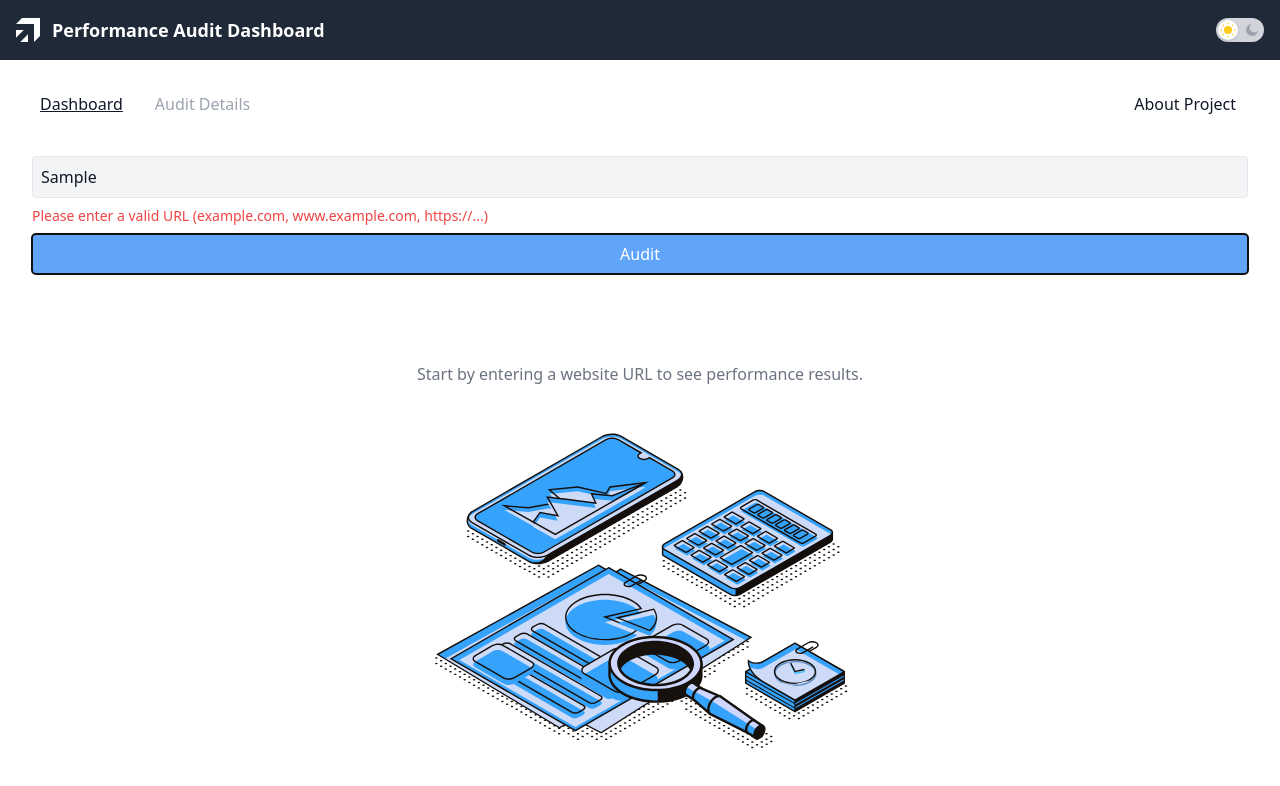
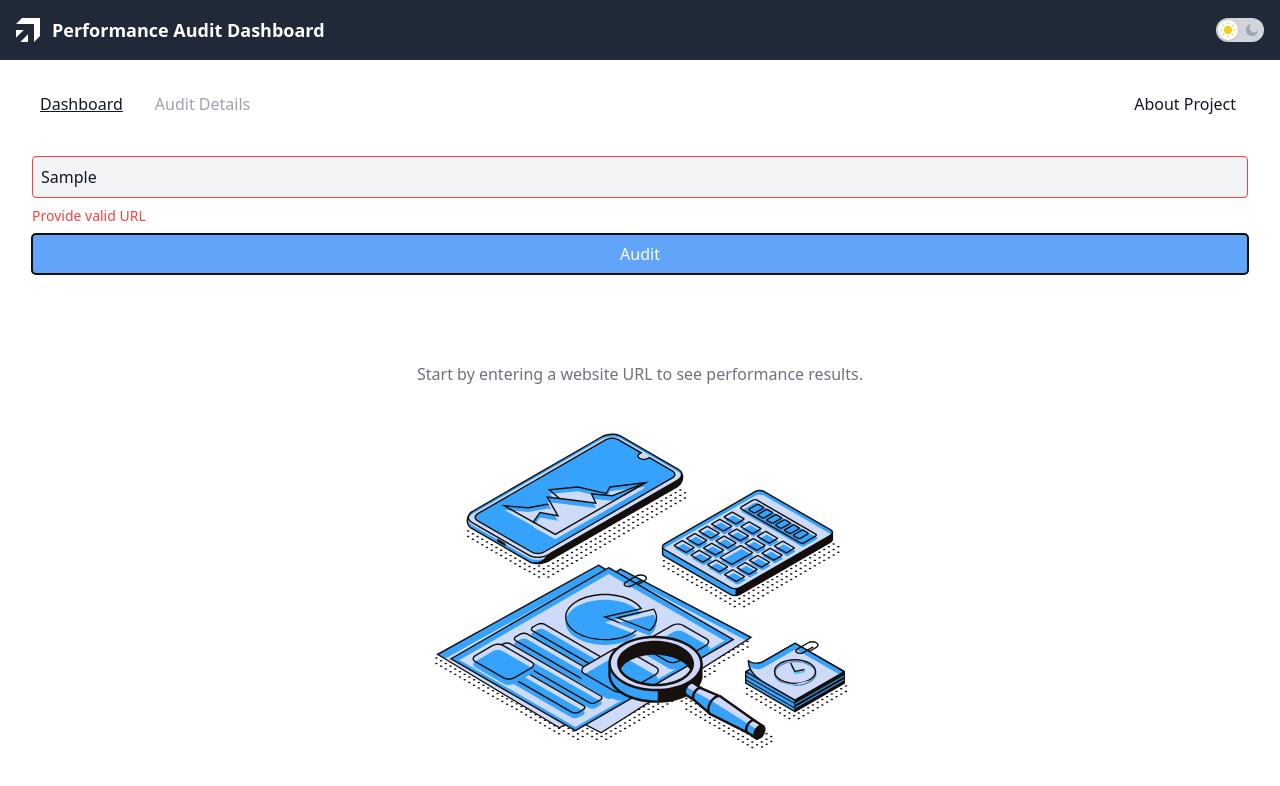
Before and after one commit to marazmlab/performance-dashboard-app, a React (Vite) app: page / in a window 1280 px wide. Both pictures are taken after typing "Sample" into the empty fields and a click on the button "Audit". Shown: the top 786 px of the page. Built offline with nearby package versions, Linux system fonts and the light colour scheme; no server answers.

Commit message:
fix:(AuditForm) added error handle with styles

```diff
--- a/src/components/AuditForm.jsx
+++ b/src/components/AuditForm.jsx
@@ -4,11 +4,12 @@ import { normalizeUrl, validateUrl } from '../utils/url';
 function AuditForm({ onAudit }) {
   const [url, setUrl] = useState("");
   const [error, setError] = useState("");
+
   const handleSubmit = (e) => {
     e.preventDefault();
     setError("");
     if (!validateUrl(url)) {
-            setError("Please enter a valid URL (example.com, www.example.com, https://...)");
+      setError("Provide valid URL");
       return;
     }
     onAudit(normalizeUrl(url));
@@ -23,10 +24,9 @@ function AuditForm({ onAudit }) {
         value={url}
         onChange={e => setUrl(e.target.value)}
         placeholder="Enter a web page URL"
-                className="p-2 rounded border bg-gray-100 dark:bg-gray-700 dark:text-white"
-                required
+        className={`p-2 rounded border bg-gray-100 dark:bg-gray-700 dark:text-white ${error ? 'border-red-500' : ''}`}
       />
-            {error && <span className="text-red-500 text-sm">{error}</span>}
+      {error && <span className="text-red-500 text-sm">Provide valid URL</span>}
       <button type="submit" className="bg-blue-400 text-white py-2 px-4 rounded hover:bg-blue-700 transition">Audit</button>
     </form>
   );
```
Lines whose indentation alone changed are shown as unchanged.
